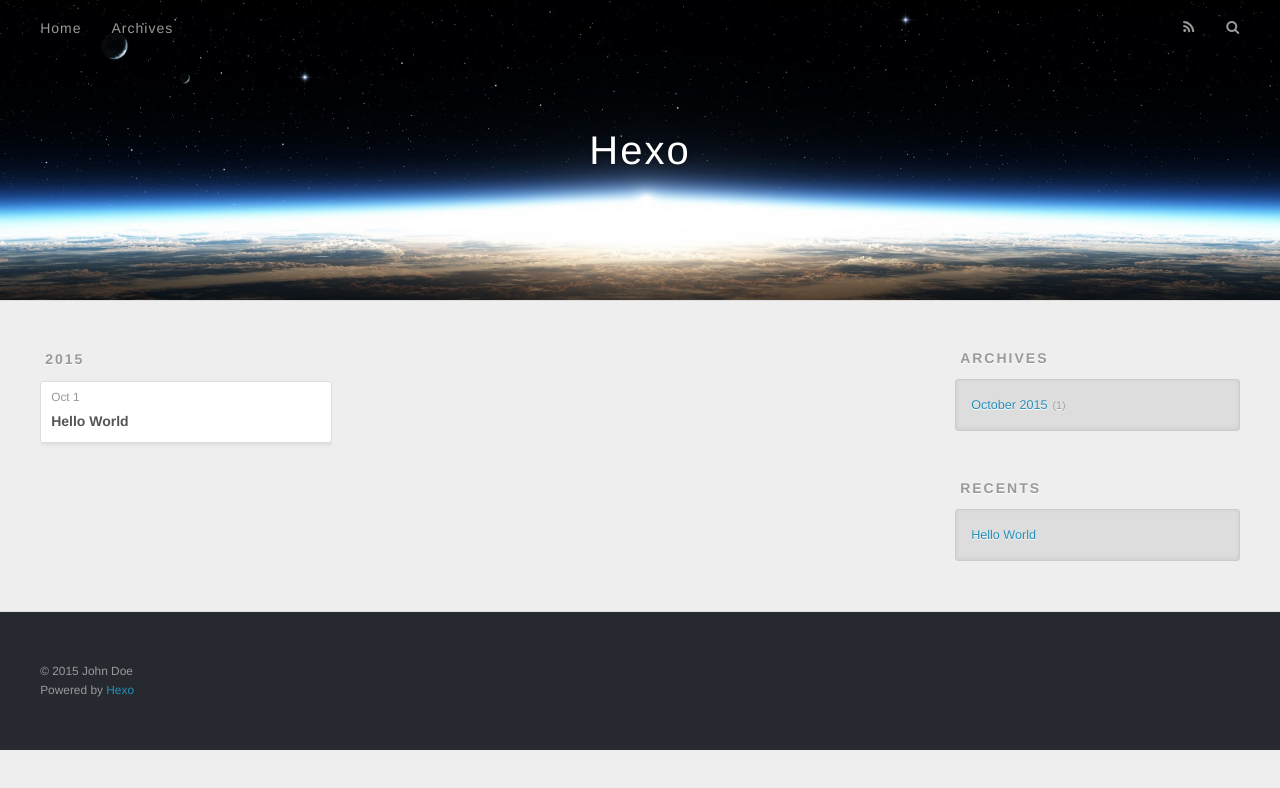
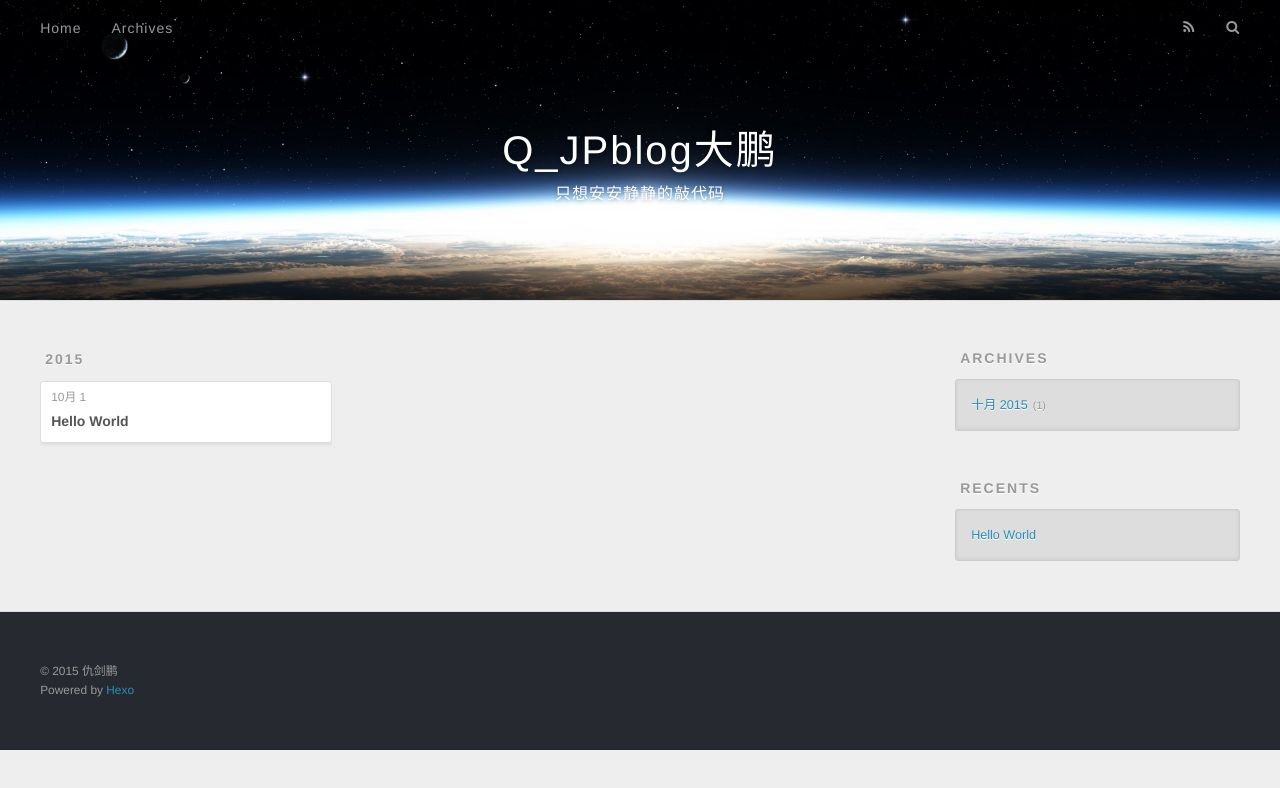
Before and after one commit to myJPQ/myJPQ.github.io, a plain HTML site: page archives/2015/10/index.html in a window 1280 px wide. Drawn offline with nearby package versions, Linux system fonts and the light colour scheme.

Commit message:
Site updated: 2015-10-01 15:44:36

```diff
--- a/archives/2015/10/index.html
+++ b/archives/2015/10/index.html
@@ -3,19 +3,19 @@
 <head>
   <meta charset="utf-8">
 
-  <title>Archives: 2015/10 | Hexo</title>
+  <title>Archives: 2015/10 | Q_JPblog大鹏</title>
   <meta name="viewport" content="width=device-width, initial-scale=1, maximum-scale=1">
-  <meta name="description">
+  <meta name="description" content="大鹏的blog｜android｜java">
 <meta property="og:type" content="website">
-<meta property="og:title" content="Hexo">
+<meta property="og:title" content="Q_JPblog大鹏">
 <meta property="og:url" content="http://yoursite.com/archives/2015/10/index.html">
-<meta property="og:site_name" content="Hexo">
-<meta property="og:description">
+<meta property="og:site_name" content="Q_JPblog大鹏">
+<meta property="og:description" content="大鹏的blog｜android｜java">
 <meta name="twitter:card" content="summary">
-<meta name="twitter:title" content="Hexo">
-<meta name="twitter:description">
+<meta name="twitter:title" content="Q_JPblog大鹏">
+<meta name="twitter:description" content="大鹏的blog｜android｜java">
 
-    <link rel="alternative" href="/atom.xml" title="Hexo" type="application/atom+xml">
+    <link rel="alternative" href="/atom.xml" title="Q_JPblog大鹏" type="application/atom+xml">
 
 
     <link rel="icon" href="/favicon.png">
@@ -33,8 +33,12 @@
   <div id="header-outer" class="outer">
     <div id="header-title" class="inner">
       <h1 id="logo-wrap">
-        <a href="/" id="logo">Hexo</a>
+        <a href="/" id="logo">Q_JPblog大鹏</a>
       </h1>
+
+        <h2 id="subtitle-wrap">
+          <a href="/" id="subtitle">只想安安静静的敲代码</a>
+        </h2>
 
     </div>
     <div id="header-inner" class="inner">
@@ -76,7 +80,7 @@
   <div class="archive-article-inner">
     <header class="archive-article-header">
       <a href="/2015/10/01/hello-world/" class="archive-article-date">
-  <time datetime="2015-10-01T04:03:48.000Z" itemprop="datePublished">Oct 1</time>
+  <time datetime="2015-10-01T04:03:48.000Z" itemprop="datePublished">10月 1</time>
 </a>
 
 
@@ -106,7 +110,7 @@
   <div class="widget-wrap">
     <h3 class="widget-title">Archives</h3>
     <div class="widget">
-      <ul class="archive-list"><li class="archive-list-item"><a class="archive-list-link" href="/archives/2015/10/">October 2015</a><span class="archive-list-count">1</span></li></ul>
+      <ul class="archive-list"><li class="archive-list-item"><a class="archive-list-link" href="/archives/2015/10/">十月 2015</a><span class="archive-list-count">1</span></li></ul>
     </div>
   </div>
 
@@ -133,7 +137,7 @@
 
   <div class="outer">
     <div id="footer-info" class="inner">
-      &copy; 2015 John Doe<br>
+      &copy; 2015 仇剑鹏<br>
       Powered by <a href="http://hexo.io/" target="_blank">Hexo</a>
     </div>
   </div>
```
Also changed, not shown: 2015/10/01/hello-world/index.html (+11 -7 lines), archives/2015/index.html (+16 -12 lines), archives/index.html (+16 -12 lines), index.html (+16 -12 lines).
